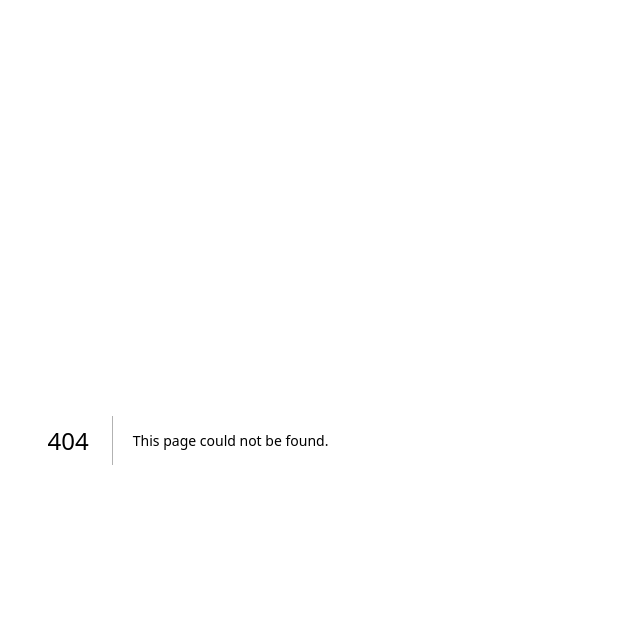
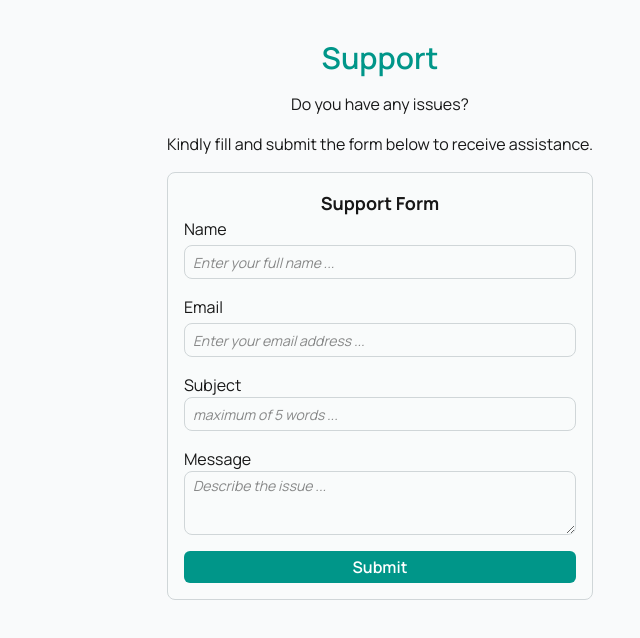
Before and after one commit to kiptalam1/helpdesk, a Next.js app: page /support in a window 1280 px wide. Before the commit this address had no page. Shown: the top 638 px of the page, without its empty margins (260-900 px from the left). Built offline with nearby package versions, Linux system fonts and the light colour scheme.

Commit message:
feat: create and style the support form

```diff
--- a/app/globals.css
+++ b/app/globals.css
@@ -1,30 +1,20 @@
 @import "tailwindcss";
 
-:root {
-  --background: #ffffff;
-  --foreground: #171717;
+@custom-variant dark (&:where(.dark, .dark *));
 
-}
+
 @theme {
-  --color-primary: oklch(60% 0.118 184.704)
-
-}
-@theme inline {
-  --color-background: var(--background);
-  --color-foreground: var(--foreground);
-  --font-sans: var(--font-geist-sans);
-  --font-mono: var(--font-geist-mono);
+  --color-background: oklch(98.5% 0.002 247.839);
+  --color-text: #171717;
+  --color-primary: oklch(60% 0.118 184.704);
+  --color-card: oklch(98.7% 0.002 197.1);
+  --color-border: oklch(87.2% 0.007 219.6);
 }
 
-@media (prefers-color-scheme: dark) {
-  :root {
-    --background: #0a0a0a;
-    --foreground: #ededed;
-  }
+.dark {
+  --color-primary: oklch(60% 0.118 184.704);
+  --color-card: oklch(27.4% 0.006 286.033);
+  --color-background: oklch(21% 0.006 285.885);
+  --color-text: #ededed;
+  --color-border: oklch(44.2% 0.017 285.786);
 }
-
-body {
-  background: var(--background);
-  color: var(--foreground);
-
-}
--- a/app/layout.tsx
+++ b/app/layout.tsx
@@ -21,7 +21,7 @@ export default function RootLayout({
 }>) {
 	return (
 		<html lang="en" className={manrope.className}>
-			<body className="min-h-screen w-full antialiased">
+			<body className="min-h-screen w-full antialiased mx-auto flex flex-col items-center bg-background text-text">
 				<main className="max-w-4xl p-4 sm:p-6 md:p-8 lg:p-10">{children}</main>
 			</body>
 		</html>
--- /dev/null
+++ b/app/support/SupportForm.tsx
@@ -0,0 +1,64 @@
+import React from "react";
+import Form from "next/form";
+function SupportForm() {
+	return (
+		<div className=" rounded-lg bg-card border border-border p-4">
+			<h2 className="text-center text-lg font-bold">Support Form</h2>
+			<Form
+				action=""
+				className="flex flex-col gap-4 w-full sm:max-w-sm md:max-w-md lg:max-w-lg">
+				<div className="flex flex-col gap-1">
+					<label htmlFor="name">Name</label>
+					<input
+						required
+						placeholder="Enter your full name ..."
+						type="text"
+						name="name"
+						id="name"
+						className="border border-border rounded-lg px-2 py-1 text-base outline-none focus:ring ring-primary placeholder:text-sm placeholder:italic"
+					/>
+				</div>
+				<div className="flex flex-col gap-1">
+					<label htmlFor="email">Email</label>
+					<input
+						required
+						placeholder="Enter your email address ..."
+						type="email"
+						name="email"
+						id="email"
+						className="border border-border rounded-lg px-2 py-1 text-base outline-none focus:ring ring-primary placeholder:text-sm placeholder:italic"
+					/>
+				</div>
+				<div className="flex flex-col">
+					<label htmlFor="subject">Subject</label>
+					<input
+						required
+						placeholder="maximum of 5 words ..."
+						type="text"
+						name="subject"
+						id="subject"
+						className="border border-border rounded-lg px-2 py-1 text-base outline-none focus:ring ring-primary placeholder:text-sm placeholder:italic"
+					/>
+				</div>
+				<div className="flex flex-col">
+					<label htmlFor="message">Message</label>
+					<textarea
+						placeholder="Describe the issue ..."
+						required
+						name="message"
+						id="message"
+						className="border border-border rounded-lg px-2 py-1 text-base outline-none focus:ring ring-primary min-h-16 max-h-50 overflow-y-scroll placeholder:text-sm placeholder:italic"
+					/>
+				</div>
+
+				<button
+					type="submit"
+					className="px-2 py-1 bg-primary rounded-md text-white font-semibold hover:opacity-70 transition-opacity duration-150 cursor-pointer">
+					Submit
+				</button>
+			</Form>
+		</div>
+	);
+}
+
+export default SupportForm;
--- /dev/null
+++ b/app/support/page.tsx
@@ -0,0 +1,19 @@
+import React from "react";
+import SupportForm from "./SupportForm";
+
+function SupportPage() {
+	return (
+		<div className="space-y-4">
+			<h1 className="text-center text-3xl font-semibold text-primary">
+				Support
+			</h1>
+			<p className="text-center">Do you have any issues?</p>
+			<p className="text-center">
+				Kindly fill and submit the form below to receive assistance.
+			</p>
+			<SupportForm />
+		</div>
+	);
+}
+
+export default SupportPage;
```
Also changed, not shown: 1 other file (tests, documents, lock files or other folders).
